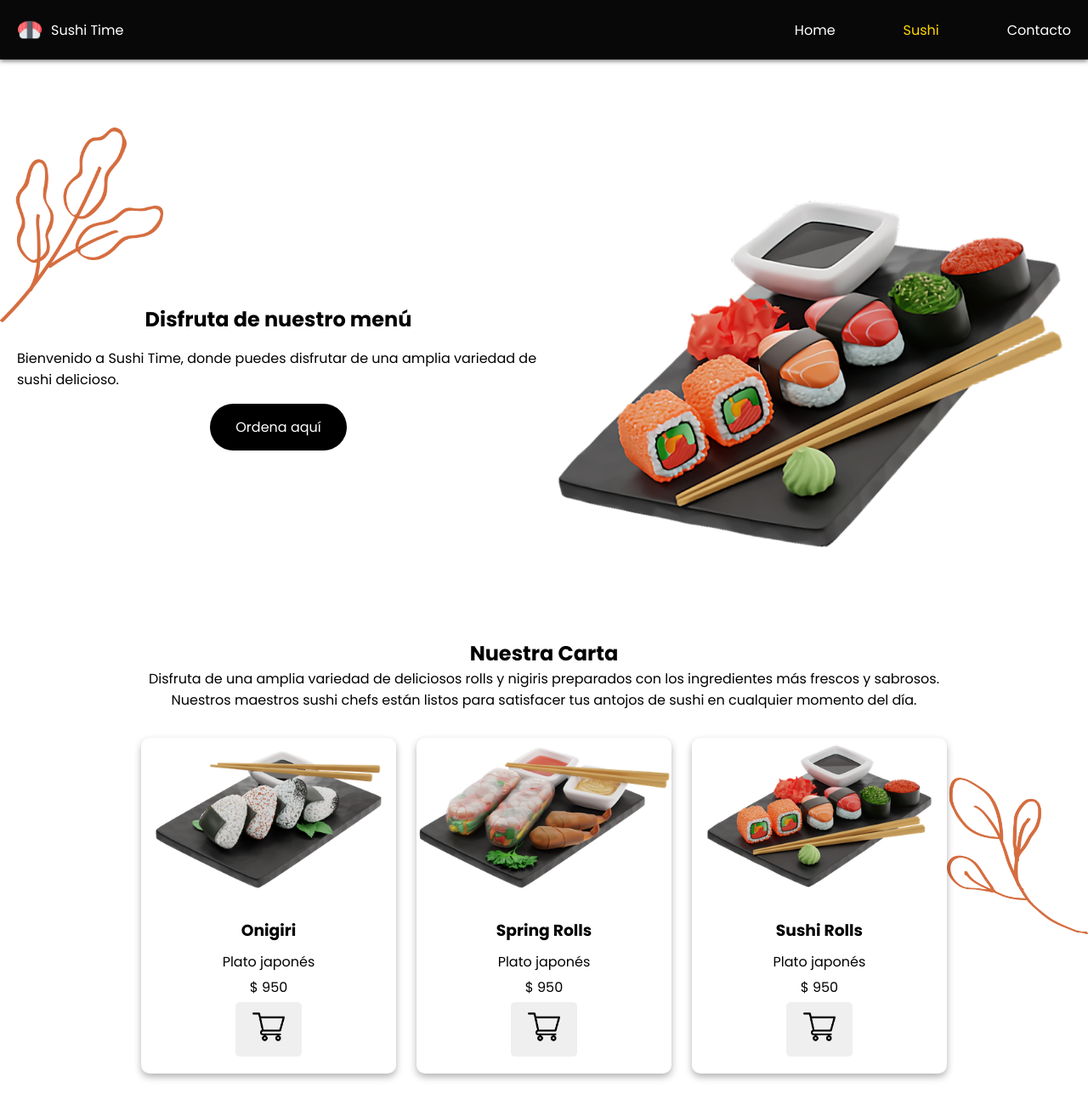
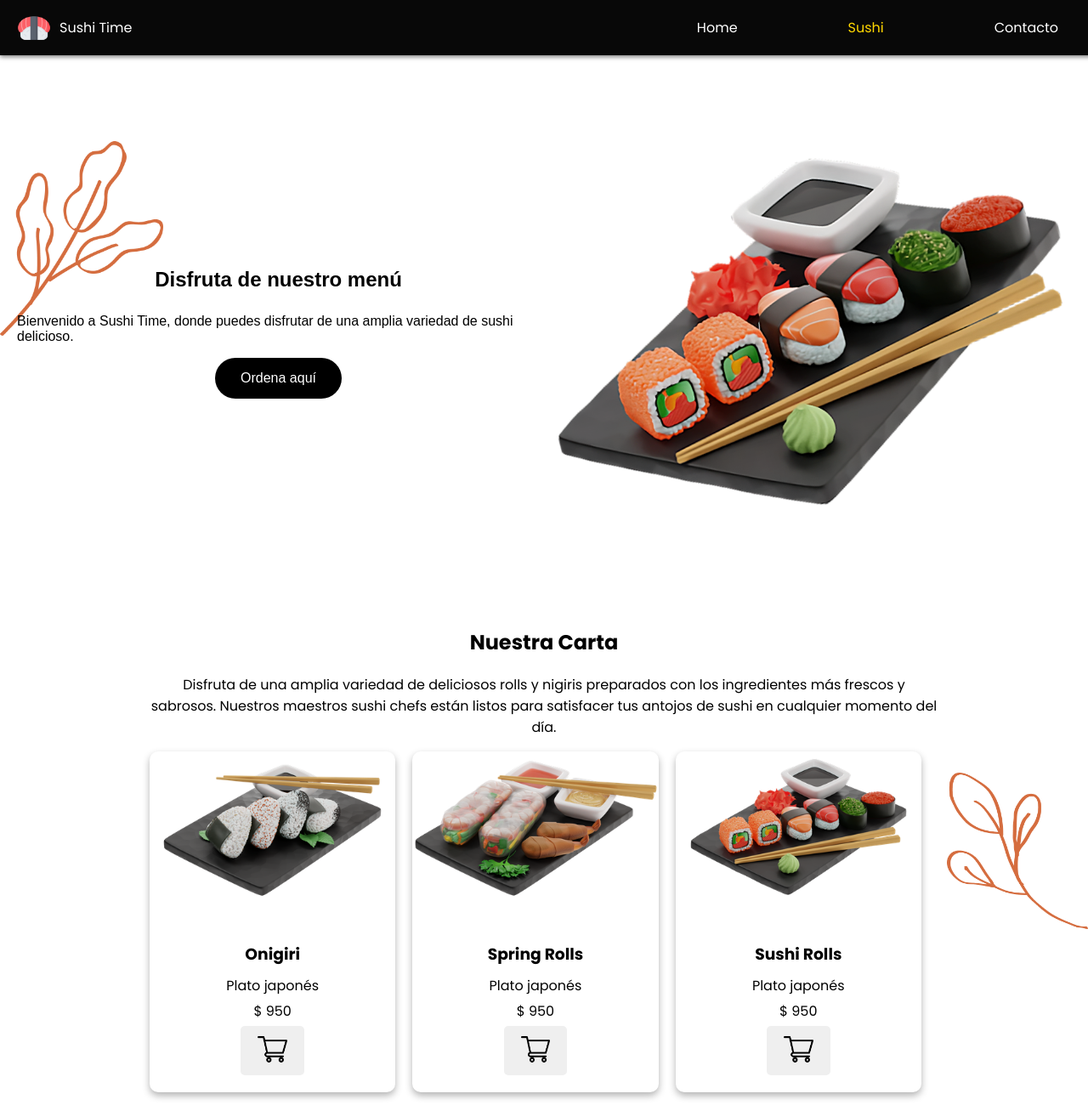
Before and after one commit to MaxiHubb2/DesafioGrupalCodoACodo, a plain HTML site: page index.html in a window 1280 px wide. Shown: the top 1300 px of the page at 85% size. Drawn offline with Linux system fonts and the light colour scheme.

Commit message:
Cambios estilo

```diff
--- a/css/styles.css
+++ b/css/styles.css
@@ -1,26 +1,21 @@
-* {
+body {
     font-family: 'Poppins', sans-serif;
     margin: 0;
     padding: 0;
-    box-sizing: border-box;
-}
 
-body {
-    display: flex;
-    flex-direction: column;
-    align-items: center;
 }
 
 .header {
     display: flex;
     justify-content: space-between;
     align-items: center;
-    padding: 20px;
+    padding: 10px 20px;
     background-color: rgb(8 8 8 / 100%);
     color: #fff;
+    position: fixed;
     width: 100%;
-    position: sticky;
     top: 0;
+    left: 0;
     z-index: 2;
     box-shadow: 0px 2px 5px rgba(0, 0, 0, 0.5);
 }
@@ -31,13 +26,15 @@ body {
     gap: 10px;
     align-items: center;
     text-align: center;
-    padding: 150px 20px 0 20px;
+    margin-top: 150px;
+    padding: 20px;
     margin-bottom: 20px;
     font-family:  "Lora", sans-serif;
 }
 
-h2 {
-    padding: 15px;
+.titulo h1,
+.titulo h2 {
+    margin: 0 0 10px;
 }
 
 .logo {
@@ -50,38 +47,60 @@ h2 {
 
 .logo img {
     width: 40px;
-    padding-right: 10px;
+    margin-right: 10px;
 }
 
 .menu ul {
     list-style: none;
+    margin: 0;
+    padding: 0;
     display: flex;
     justify-content: flex-end;
-    gap: 5rem;
+}
+
+.menu ul li {
+    margin-left: 20px;
+}
+
+.menu ul li:first-child {
+    margin-left: 0;
 }
 
 .menu ul li a {
     text-decoration: none;
     color: #fff;
+    padding: 10px 55px;
     border-radius: 20px;
     transition: background-color 0.3s, transform 0.3s;
 }
 
+
 .header .sushi-text:hover {
     transition: color 0.3s;
     color: #ffd700;
+
 }
+
+.menu {
+    padding: 10px 0;
+    text-align: center;
+}
+
+main{
+    padding-bottom: 5rem;
+}
+
 
 .menu-item {
     display: flex;
     flex-direction: column;
     align-items: center;
     text-align: left;
-    gap: 1rem;
 }
 
 .menu-item img {
     width: 200px;
+    margin-bottom: 10px;
 }
 
 .menu-item button {
@@ -100,15 +119,12 @@ h2 {
     background-color: #333;
 }
 
-main {
-    width: 100%;
-}
 
 #home{
     background-image: url(/assets/leaf-branch-2.png);
     background-repeat: no-repeat;
     background-size: 15%;
-    background-position: 0rem 5rem;
+    background-position: 0rem 1rem;
 }
 
 #sushi{
@@ -134,22 +150,17 @@ main {
 .titulo-sushi {
     display: flex;
     flex-direction: column;
-    align-items: center;
-    justify-content: center;
-    padding: 4rem 10rem;
+    align-items: flex-start;
+    padding: 4rem 11rem;
     text-align: center;
-}
-
-.menu-item-sushi p {
-    padding-bottom: 2rem;
 }
 
 .sushis {
     display: flex;
-    justify-content: center;
     flex-wrap: wrap;
-    gap: 1.5rem
+    gap: 20px;
 }
+
 
 /* Estilo por defecto para las cartas */
 .card {
@@ -159,6 +170,7 @@ main {
     overflow: hidden;
     box-shadow: 0 4px 8px rgba(0, 0, 0, 0.3);
     transition: transform 0.3s ease, opacity 0.5s ease;
+
 }
 
 /* Efecto de animación al pasar de una carta a otra */
@@ -233,21 +245,22 @@ main {
 }
 
 .formulario-contacto {
-    width: 600px;
+    max-width: 600px;
+    margin: 0 auto;
     padding: 20px;
     background-color: #fff;
     border-radius: 10px;
     box-shadow: 0 0 10px rgba(0, 0, 0, 0.1);
-    display: flex;
-    flex-direction: column;
-    gap: 2rem;
 }
 
 .formulario-contacto input,
 .formulario-contacto textarea {
+    width: 100%;
+    margin-bottom: 20px;
     padding: 10px;
     border: 1px solid #ddd;
     border-radius: 5px;
+    box-sizing: border-box;
     font-family: 'Poppins', sans-serif;
     font-size: 16px;
 }
@@ -290,16 +303,14 @@ main {
 
 
 /* redes */
-footer {
-    width: 100%;
-    background-color: #0f0f0f;
-    padding: 2rem 1rem;
+
+.redes-sociales {
+    text-align: center;
+    margin-top: 50px;
 }
 
-.redes-sociales {
-    display: flex;
-    gap: 1rem;
-    justify-content: center;
+.redes-sociales a {
+    margin: 0 10px;
 }
 
 .redes-sociales img {
```
